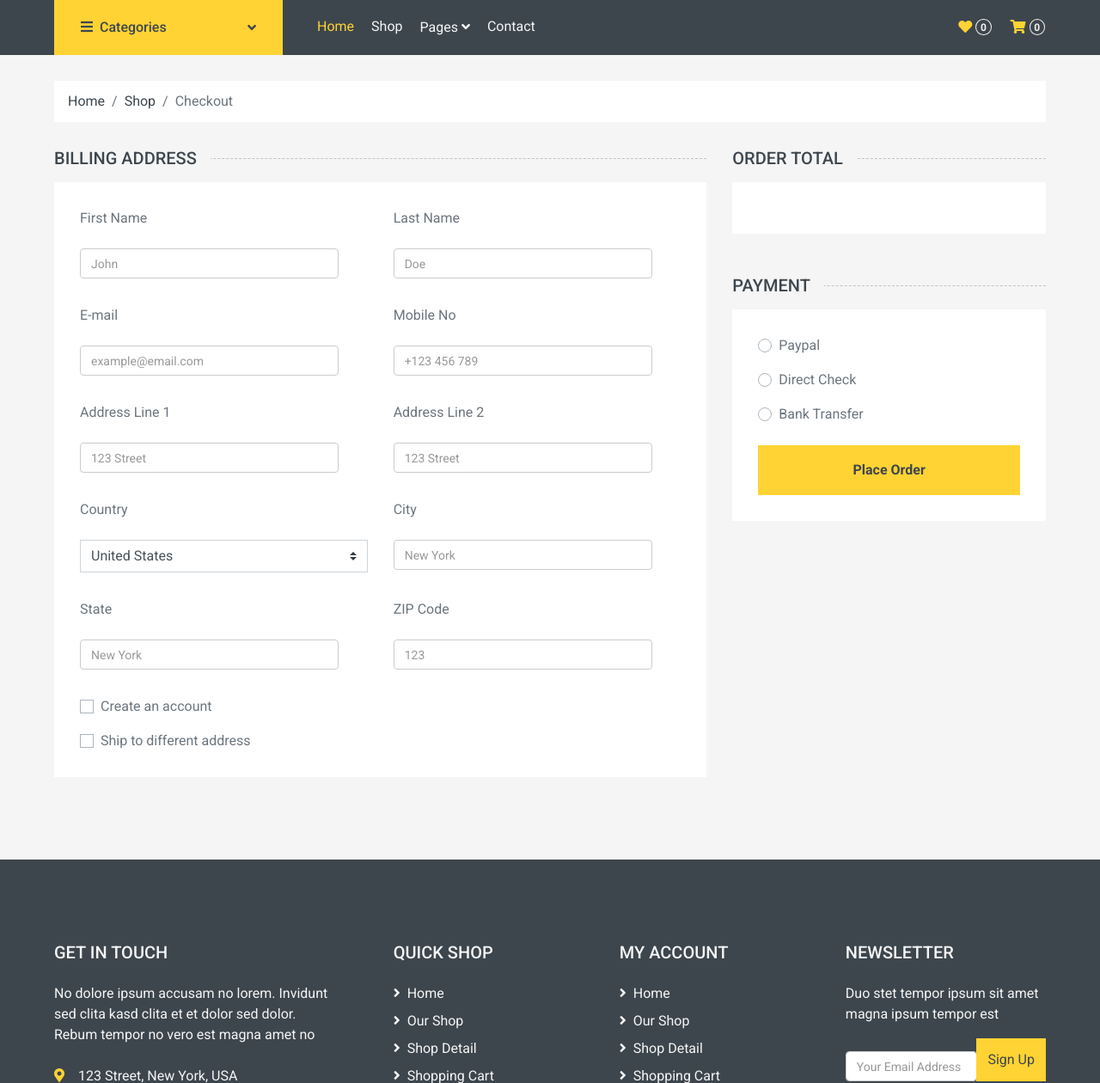
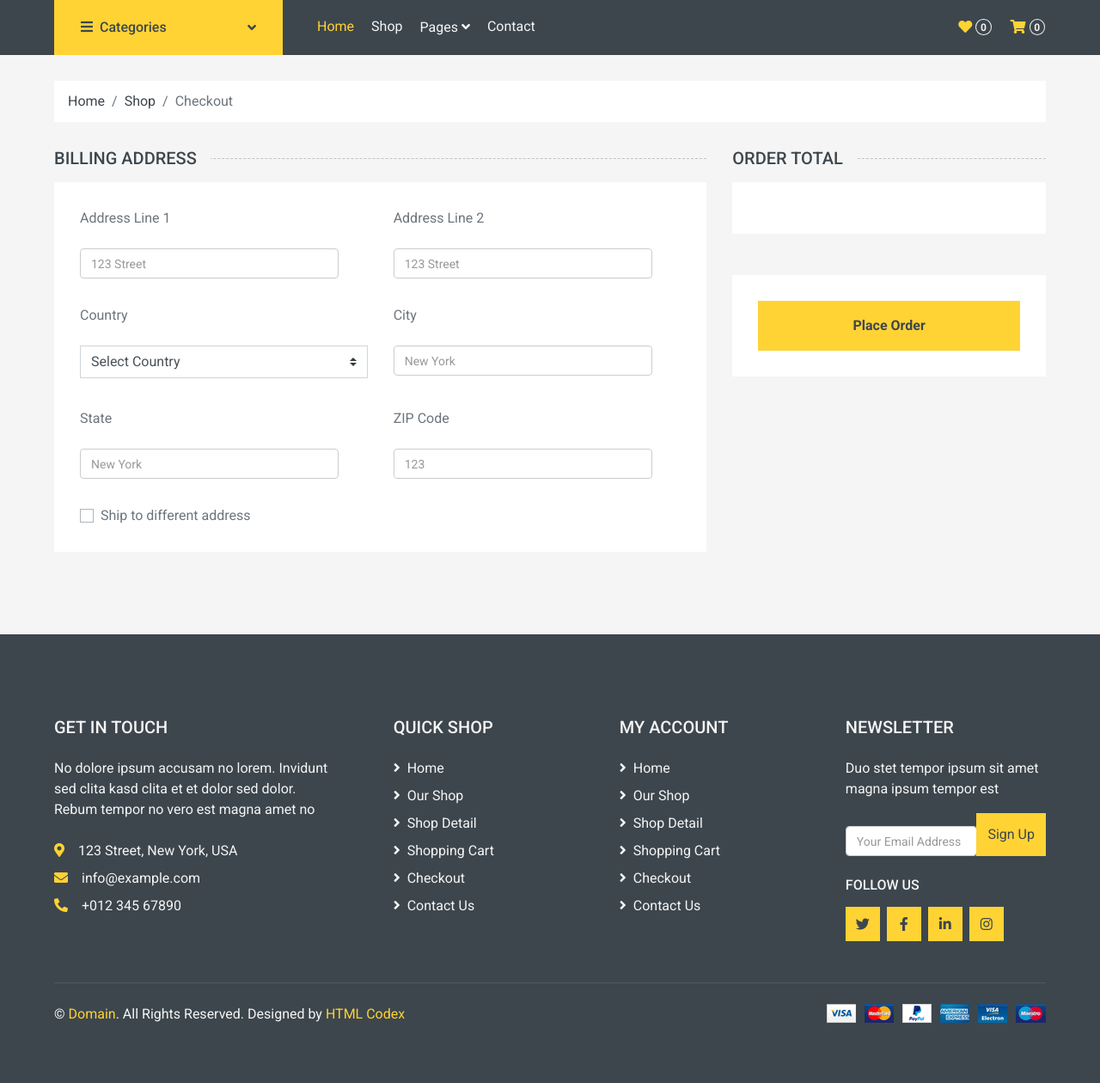
Before and after one commit to nishupatel0000/ecommerce, a PHP site: page /Eshopping/User/checkout.php in a window 1280 px wide. Shown: the part 144-1404 px from the top of the page at 86% size. After the commit the page ends 1334 px from the top, so only its background shows below. Run offline with PHP 8.4, Linux system fonts and the light colour scheme; data comes from the database, SQL or seed files in the repository; some libraries are stand-ins or nearby versions.

Commit message:
place to order

```diff
--- a/User/cart.php
+++ b/User/cart.php
@@ -31,7 +31,7 @@ $shipping = 0;
         <?php
         if (isset($_SESSION['user_id'])) {
             $id = $_SESSION['user_id'];
-            $category_select = "SELECT p.*,c.* FROM product as p join  cart as c on p.product_id = c.product_id  WHERE c.user_id = '$id'";
+            $category_select = "SELECT  p.*,c.* FROM product as p join  cart as c on p.product_id = c.product_id  WHERE c.user_id = '$id'";
 
             // $category_select = "SELECT * FROM  cart  WHERE cart.user_id = '$id'";
 
--- a/User/checkout.php
+++ b/User/checkout.php
@@ -7,7 +7,15 @@ include_once 'includes/navbar.php';
 $subtotal = 0;
 
 ?>
-
+<style>
+    .error {
+        color: red;
+        font-size: 0.875rem;
+        /* Slightly smaller than normal text */
+        margin-top: 4px;
+        display: block;
+    }
+</style>
 <!-- Breadcrumb Start -->
 <div class="container-fluid">
     <div class="row px-xl-5">
@@ -33,62 +41,74 @@ $subtotal = 0;
                 </h5>
                 <div class="bg-light p-30 mb-5">
                     <div class="row">
-                        <div class="col-md-6 form-group">
-                            <label for="first_name">First Name</label>
-                            <input class="form-control" type="text" id="first_name" name="first_name" placeholder="John">
-                        </div>
-                        <div class="col-md-6 form-group">
-                            <label for="last_name">Last Name</label>
-                            <input class="form-control" type="text" id="last_name" name="last_name" placeholder="Doe">
-                        </div>
-                        <div class="col-md-6 form-group">
-                            <label for="email">E-mail</label>
-                            <input class="form-control" type="text" id="billing_email" name="billing_email" placeholder="example@email.com">
-                        </div>
-                        <div class="col-md-6 form-group">
-                            <label for="mobile">Mobile No</label>
-                            <input class="form-control" type="text" id="mobile" name="mobile" placeholder="+123 456 789">
-                        </div>
+                        <?php
+                        if (isset($_SESSION['user_id'])) {
+                            $id = $_SESSION['user_id'];
+                            $query = "SELECT * FROM addresses WHERE user_id = '$id ' LIMIT 1";
+                            $result = mysqli_query($con_query, $query);
+
+                            $billing_address = null;
+
+                            if ($result && mysqli_num_rows($result) > 0) {
+                                $billing_address = mysqli_fetch_assoc($result);
+                            }
+                        }
+                        ?>
+
+
+
                         <div class="col-md-6 form-group">
                             <label for="address1">Address Line 1</label>
-                            <input class="form-control" type="text" id="address1" name="address1" placeholder="123 Street">
+                            <input class="form-control" type="text" id="address1" name="address1" value="<?= $billing_address['billing_address_line1'] ?? '' ?>" placeholder="123 Street">
+                            <div id="address1_type_error" class="error"></div>
+
+
                         </div>
                         <div class="col-md-6 form-group">
                             <label for="address2">Address Line 2</label>
-                            <input class="form-control" type="text" id="address2" name="address2" placeholder="123 Street">
+                            <input class="form-control" type="text" id="address2" name="address2" value="<?= $billing_address['billing_address_line2'] ?? '' ?>" placeholder="123 Street">
+
+                            <div id="address2_type_error" class="error"></div>
                         </div>
                         <div class="col-md-6 form-group">
                             <label for="country">Country</label>
                             <select class="custom-select" id="country" name="country">
-                                <option selected>United States</option>
-                                <option>Afghanistan</option>
-                                <option>Albania</option>
-                                <option>Algeria</option>
-                                <option>India</option>
+                                <?php
+                                $selected_country = $billing_address['billing_country'] ?? '';
+                                ?>
+                                <option selected disabled hidden>Select Country</option>
+                                <option <?= $selected_country == 'United States' ? 'selected' : '' ?>>United States</option>
+                                <option <?= $selected_country == 'Afghanistan' ? 'selected' : '' ?>>Afghanistan</option>
+                                <option <?= $selected_country == 'Albania' ? 'selected' : '' ?>>Albania</option>
+                                <option <?= $selected_country == 'Algeria' ? 'selected' : '' ?>>Algeria</option>
+                                <option <?= $selected_country == 'India' ? 'selected' : '' ?>>India</option>
 
                             </select>
+                            <div id="country_type_error" class="error"></div>
+
                         </div>
                         <div class="col-md-6 form-group">
                             <label for="city">City</label>
-                            <input class="form-control" type="text" id="city" name="city" placeholder="New York">
+                            <input class="form-control" type="text" id="city" name="city" value="<?= htmlspecialchars($billing_address['billing_city'] ?? '') ?>" placeholder="New York">
+                            <div id="city_type_error" class="error"></div>
+
                         </div>
                         <div class="col-md-6 form-group">
                             <label for="state">State</label>
-                            <input class="form-control" type="text" id="state" name="state" placeholder="New York">
+                            <input class="form-control" type="text" id="state" name="state" placeholder="New York" value="<?= htmlspecialchars($billing_address['billing_state'] ?? '') ?>">
+                            <div id="state_type_error" class="error"></div>
+
                         </div>
                         <div class="col-md-6 form-group">
                             <label for="zip">ZIP Code</label>
-                            <input class="form-control" type="text" id="zip" name="zip" placeholder="123">
+                            <input class="form-control" type="text" id="zip" name="zip" placeholder="123" value="<?= htmlspecialchars($billing_address['billing_zip_code'] ?? '') ?>">
+
+                            <div id="zip_type_error" class="error"></div>
+
                         </div>
-                        <div class="col-md-12 form-group">
-                            <div class="custom-control custom-checkbox">
-                                <input type="checkbox" class="custom-control-input" id="newaccount" name="newaccount">
-                                <label class="custom-control-label" for="newaccount">Create an account</label>
-                            </div>
-                        </div>
+
                         <div class="col-md-12">
                             <div class="custom-control custom-checkbox">
-                                <input type="hidden" name="ship_to_different" id="ship_to_different" value="0">
 
                                 <input type="checkbox" class="custom-control-input" id="shipto" name="shipto">
                                 <label class="custom-control-label" for="shipto" data-toggle="collapse" data-target="#shipping-address">Ship to different address</label>
@@ -103,50 +123,51 @@ $subtotal = 0;
                     </h5>
                     <div class="bg-light p-30">
                         <div class="row">
-                            <div class="col-md-6 form-group">
-                                <label for="shipping_first_name">First Name</label>
-                                <input class="form-control" type="text" id="shipping_first_name" name="shipping_first_name" placeholder="John">
-                            </div>
-                            <div class="col-md-6 form-group">
-                                <label for="shipping_last_name">Last Name</label>
-                                <input class="form-control" type="text" id="shipping_last_name" name="shipping_last_name" placeholder="Doe">
-                            </div>
-                            <div class="col-md-6 form-group">
-                                <label for="shipping_email">E-mail</label>
-                                <input class="form-control" type="text" id="shipping_email" name="shipping_email" placeholder="example@email.com">
-                            </div>
-                            <div class="col-md-6 form-group">
-                                <label for="shipping_mobile">Mobile No</label>
-                                <input class="form-control" type="text" id="shipping_mobile" name="shipping_mobile" placeholder="+123 456 789">
-                            </div>
+
+
+
+
                             <div class="col-md-6 form-group">
                                 <label for="shipping_address1">Address Line 1</label>
                                 <input class="form-control" type="text" id="shipping_address1" name="shipping_address1" placeholder="123 Street">
+
+                                <div id="shipping_address1_type_error" class="error"></div>
                             </div>
                             <div class="col-md-6 form-group">
                                 <label for="shipping_address2">Address Line 2</label>
                                 <input class="form-control" type="text" id="shipping_address2" name="shipping_address2" placeholder="123 Street">
+                                <div id="shipping_address2_type_error" class="error"></div>
+
                             </div>
                             <div class="col-md-6 form-group">
                                 <label for="shipping_country">Country</label>
                                 <select class="custom-select" id="shipping_country" name="shipping_country">
-                                    <option selected>United States</option>
+                                    <option selected disabled hidden>Select Country</option>
+                                    <option>United States</option>
                                     <option>Afghanistan</option>
                                     <option>Albania</option>
                                     <option>Algeria</option>
                                 </select>
+                                <div id="shipping_country_type_error" class="error"></div>
+
                             </div>
                             <div class="col-md-6 form-group">
                                 <label for="shipping_city">City</label>
                                 <input class="form-control" type="text" id="shipping_city" name="shipping_city" placeholder="New York">
+                                <div id="shipping_city_type_error" class="error"></div>
+
                             </div>
                             <div class="col-md-6 form-group">
                                 <label for="shipping_state">State</label>
                                 <input class="form-control" type="text" id="shipping_state" name="shipping_state" placeholder="New York">
+                                <div id="shipping_state_type_error" class="error"></div>
+
                             </div>
                             <div class="col-md-6 form-group">
                                 <label for="shipping_zip">ZIP Code</label>
                                 <input class="form-control" type="text" id="shipping_zip" name="shipping_zip" placeholder="123">
+                                <div id="shipping_zip_type_error" class="error"></div>
+
                             </div>
                         </div>
                     </div>
@@ -179,7 +200,17 @@ $subtotal = 0;
                                     <div class="d-flex justify-content-between">
                                         <p><?php echo $data['name']; ?></p>
                                         <p>₹<?php echo $product_total; ?></p>
+                                        <input type="hidden" name="total_order[]" value="<?php echo $data['product_id']; ?>">
+
+                                        <input type="hidden" name="product_name[]" value="<?php echo  $data['name']; ?>">
+                                        <input type="hidden" name="quantity[]" value="<?php echo  $data['quantity']; ?>">
+                                        <input type="hidden" name="price[]" value="<?php echo  $data['price']; ?>">
+
+                                        <input type="hidden" name="discount" value="<?php echo  $data['discount_amount']; ?>">
+
                                     </div>
+
+
                                 <?php } ?>
                             </div>
 
@@ -198,6 +229,8 @@ $subtotal = 0;
                                 <div class="d-flex justify-content-between mt-2">
                                     <h5>Total</h5>
                                     <h5>₹<?php echo $subtotal + 10; ?></h5>
+                                    <input type="hidden" name="total_payable" value="<?php echo $product_total; ?>">
+
                                 </div>
                             </div>
                     <?php
@@ -208,10 +241,10 @@ $subtotal = 0;
 
                 <div class="mb-5">
                     <h5 class="section-title position-relative text-uppercase mb-3">
-                        <span class="bg-secondary pr-3">Payment</span>
+                        <!-- <span class="bg-secondary pr-3">Payment</span> -->
                     </h5>
                     <div class="bg-light p-30">
-                        <div class="form-group">
+                        <!-- <div class="form-group">
                             <div class="custom-control custom-radio">
                                 <input type="radio" class="custom-control-input" name="payment" id="paypal">
                                 <label class="custom-control-label" for="paypal">Paypal</label>
@@ -228,7 +261,7 @@ $subtotal = 0;
                                 <input type="radio" class="custom-control-input" name="payment" id="banktransfer">
                                 <label class="custom-control-label" for="banktransfer">Bank Transfer</label>
                             </div>
-                        </div>
+                        </div> -->
                         <button class="btn btn-block btn-primary font-weight-bold py-3 order_btn">Place Order</button>
 
                     </div>
@@ -258,7 +291,7 @@ $subtotal = 0;
                 success: function(data) {
                     if (data.status == 200) {
                         Swal.fire({
-                            title: "Your addredsd has been saved successfully",
+                            title: "Your address has been saved successfully",
                             icon: "success",
                             draggable: true
                         }).then(() => {
@@ -267,18 +300,80 @@ $subtotal = 0;
 
 
                         // location.reload(true);
-                    } else {
+                    } else if (data.status == 403) {
+                        if (data.errors.address1) {
+                            $("#address1_type_error").text(data.errors.address1);
+                        } else {
+                            $("#address1_type_error").text("");
+                        }
 
-                        if (data.errors.category_type) {
-                            $("#category_type_error").text(data.errors.category_type);
+                        if (data.errors.address2) {
+                            $("#address2_type_error").text(data.errors.address2);
                         } else {
-                            $("#category_type_error").text("");
+                            $("#address2_type_error").text("");
                         }
-                        if (data.errors.category_image) {
-                            $("#category_image_error").text(data.errors.category_image);
+
+                        if (data.errors.country) {
+                            $("#country_type_error").text(data.errors.country);
                         } else {
-                            $("#category_image_error").text("");
+                            $("#country_type_error").text("");
                         }
+
+                        if (data.errors.city) {
+                            $("#city_type_error").text(data.errors.city);
+                        } else {
+                            $("#city_type_error").text("");
+                        }
+
+                        if (data.errors.state) {
+                            $("#state_type_error").text(data.errors.state);
+                        } else {
+                            $("#state_type_error").text("");
+                        }
+
+                        if (data.errors.zip) {
+                            $("#zip_type_error").text(data.errors.zip);
+                        } else {
+                            $("#zip_type_error").text("");
+                        }
+
+                    } else if (data.status == 404) {
+                        if (data.errors.shipping_address1) {
+                            $("#shipping_address1_type_error").text(data.errors.shipping_address1);
+                        } else {
+                            $("#shipping_address1_type_error").text("");
+                        }
+
+                        if (data.errors.shipping_address2) {
+                            $("#shipping_address2_type_error").text(data.errors.shipping_address2);
+                        } else {
+                            $("#shipping_address2_type_error").text("");
+                        }
+
+                        if (data.errors.shipping_country) {
+                            $("#shipping_country_type_error").text(data.errors.shipping_country);
+                        } else {
+                            $("#shipping_country_type_error").text("");
+                        }
+
+                        if (data.errors.shipping_city) {
+                            $("#shipping_city_type_error").text(data.errors.shipping_city);
+                        } else {
+                            $("#shipping_city_type_error").text("");
+                        }
+
+                        if (data.errors.shipping_state) {
+                            $("#shipping_state_type_error").text(data.errors.shipping_state);
+                        } else {
+                            $("#shipping_state_type_error").text("");
+                        }
+
+                        if (data.errors.shipping_zip) {
+                            $("#shipping_zip_type_error").text(data.errors.shipping_zip);
+                        } else {
+                            $("#shipping_zip_type_error").text("");
+                        }
+
                     }
                 }
 
```
Also changed, not shown: User/get_filter_data.php (+127 -91 lines), User/css/style.css.
